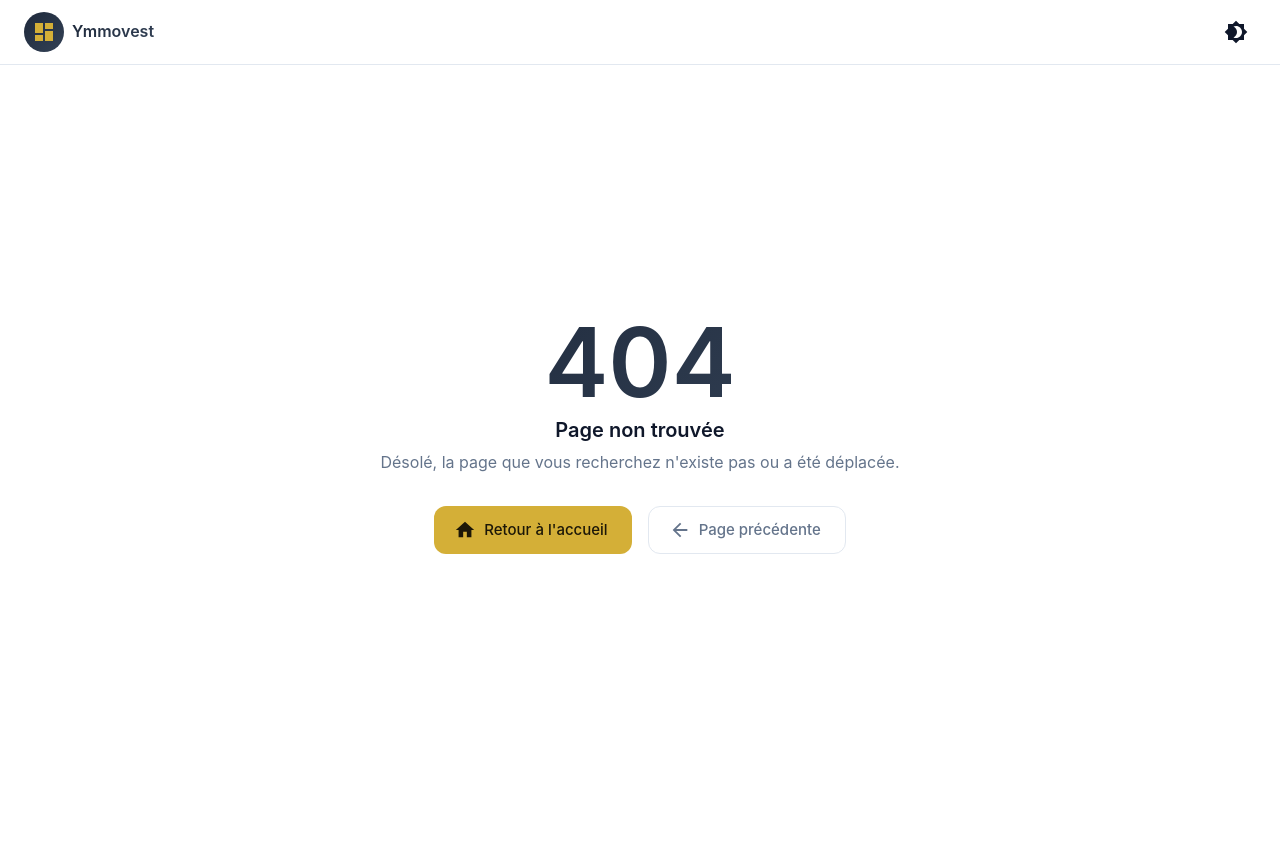
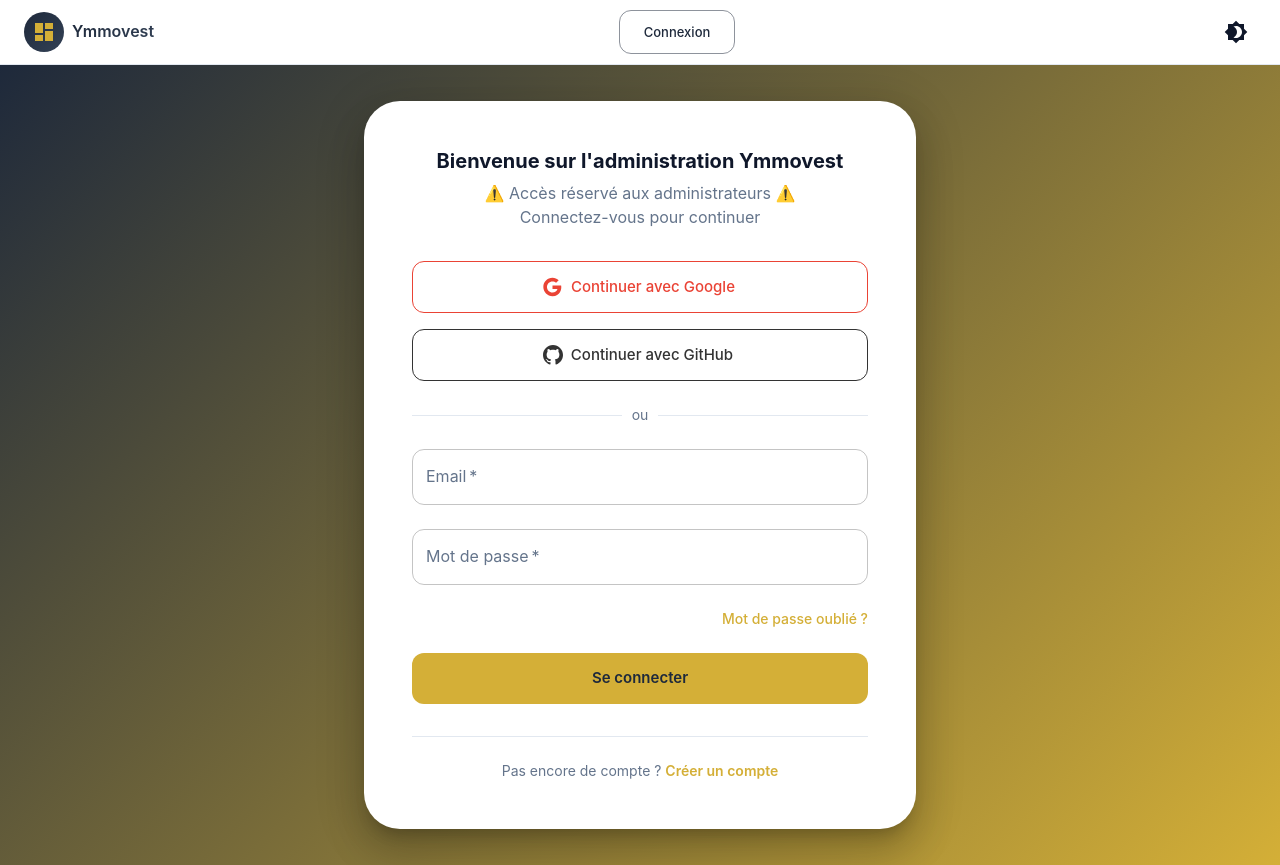
Before and after one commit to PiFR-App/Ymmovest, a React (Vite) app in the folder frontend/: page /login in a window 1280 px wide. Before the commit this address had no page. Before the commit the page ends 800 px from the top, so only its background shows below. Built offline with nearby package versions, Linux system fonts and the light colour scheme.

Commit message:
ajout de la page de login

```diff
--- a/frontend/App.tsx
+++ b/frontend/App.tsx
@@ -4,6 +4,7 @@ import { Home } from "./components/Home";
 import { Dashboard } from "./components/Dashboard";
 import { DetailedSimulation } from "./components/DetailedSimulation";
 import { Report } from "./components/Report";
+import { Login } from "./components/Login";
 import { NotFound } from "./components/NotFound";
 
 export default function App() {
@@ -15,6 +16,7 @@ export default function App() {
           <Route path="dashboard" element={<Dashboard />} />
           <Route path="simulation" element={<DetailedSimulation />} />
           <Route path="report" element={<Report />} />
+          <Route path="login" element={<Login />} />
           <Route path="*" element={<NotFound />} />
         </Route>
       </Routes>
--- a/frontend/components/Header.tsx
+++ b/frontend/components/Header.tsx
@@ -3,6 +3,7 @@ import {
   Toolbar,
   Typography,
   IconButton,
+  Button,
   Box,
   Container,
   Breadcrumbs,
@@ -95,6 +96,15 @@ export function Header({ darkMode, toggleDarkMode, currentView }: HeaderProps) {
             )}
           </Box>
 
+            <Button
+            variant="outlined"
+            size="small"
+            sx={{ textTransform: "none", mr: 2 }}
+            onClick={() => window.location.href = '/login'}
+            >
+            Connexion
+            </Button>
+
           <IconButton onClick={toggleDarkMode} color="inherit" sx={{ color: "text.primary" }}>
             {darkMode ? <Brightness7 /> : <Brightness4 />}
           </IconButton>
--- /dev/null
+++ b/frontend/components/Login.tsx
@@ -0,0 +1,213 @@
+import { useState } from 'react';
+import {
+  Box,
+  Container,
+  Paper,
+  Typography,
+  TextField,
+  Button,
+  Divider,
+  Link,
+  Stack,
+} from '@mui/material';
+import { Google as GoogleIcon } from '@mui/icons-material';
+
+export function Login() {
+  const [email, setEmail] = useState('');
+  const [password, setPassword] = useState('');
+
+  const handleEmailLogin = (e: React.FormEvent) => {
+    e.preventDefault();
+    // Logique de connexion par email
+    console.log('Email login:', email, password);
+  };
+
+  const handleGoogleLogin = () => {
+    // Logique de connexion Google
+    console.log('Google login');
+  };
+
+  const handleGithubLogin = () => {
+    // Logique de connexion GitHub
+    console.log('GitHub login');
+  };
+
+  return (
+    <Box
+      sx={{
+        minHeight: '100vh',
+        display: 'flex',
+        alignItems: 'center',
+        justifyContent: 'center',
+        background: 'linear-gradient(135deg, #1e293b 0%, #d4af37 100%)',
+        padding: 2,
+      }}
+    >
+      <Container maxWidth="sm">
+        <Paper
+          elevation={24}
+          sx={{
+            padding: { xs: 4, sm: 6 },
+            borderRadius: 3,
+          }}
+        >
+          {/* Header */}
+          <Box textAlign="center" mb={4}>
+            <Typography variant="h4" fontWeight="bold" gutterBottom>
+              Bienvenue sur l'administration Ymmovest
+            </Typography>
+            <Typography variant="body1" color="text.secondary">
+              ⚠️ Accès réservé aux administrateurs ⚠️
+            </Typography>
+            <Typography variant="body1" color="text.secondary">
+              Connectez-vous pour continuer
+            </Typography>
+          </Box>
+
+          {/* Boutons SSO */}
+          <Stack spacing={2} mb={3}>
+            <Button
+              variant="outlined"
+              size="large"
+              fullWidth
+              startIcon={<GoogleIcon />}
+              onClick={handleGoogleLogin}
+              sx={{
+                textTransform: 'none',
+                py: 1.5,
+                borderColor: '#ea4335',
+                color: '#ea4335',
+                '&:hover': {
+                  borderColor: '#ea4335',
+                  backgroundColor: '#ea4335',
+                  color: 'white',
+                },
+              }}
+            >
+              Continuer avec Google
+            </Button>
+
+            <Button
+              variant="outlined"
+              size="large"
+              fullWidth
+              startIcon={
+                <svg
+                  style={{ width: 20, height: 20 }}
+                  viewBox="0 0 24 24"
+                  fill="currentColor"
+                >
+                  <path d="M12 0c-6.626 0-12 5.373-12 12 0 5.302 3.438 9.8 8.207 11.387.599.111.793-.261.793-.577v-2.234c-3.338.726-4.033-1.416-4.033-1.416-.546-1.387-1.333-1.756-1.333-1.756-1.089-.745.083-.729.083-.729 1.205.084 1.839 1.237 1.839 1.237 1.07 1.834 2.807 1.304 3.492.997.107-.775.418-1.305.762-1.604-2.665-.305-5.467-1.334-5.467-5.931 0-1.311.469-2.381 1.236-3.221-.124-.303-.535-1.524.117-3.176 0 0 1.008-.322 3.301 1.23.957-.266 1.983-.399 3.003-.404 1.02.005 2.047.138 3.006.404 2.291-1.552 3.297-1.23 3.297-1.23.653 1.653.242 2.874.118 3.176.77.84 1.235 1.911 1.235 3.221 0 4.609-2.807 5.624-5.479 5.921.43.372.823 1.102.823 2.222v3.293c0 .319.192.694.801.576 4.765-1.589 8.199-6.086 8.199-11.386 0-6.627-5.373-12-12-12z" />
+                </svg>
+              }
+              onClick={handleGithubLogin}
+              sx={{
+                textTransform: 'none',
+                py: 1.5,
+                borderColor: '#333',
+                color: '#333',
+                '&:hover': {
+                  borderColor: '#333',
+                  backgroundColor: '#333',
+                  color: 'white',
+                },
+              }}
+            >
+              Continuer avec GitHub
+            </Button>
+          </Stack>
+
+          {/* Séparateur */}
+          <Divider sx={{ my: 3 }}>
+            <Typography variant="body2" color="text.secondary">
+              ou
+            </Typography>
+          </Divider>
+
+          {/* Formulaire de connexion par email */}
+          <Box component="form" onSubmit={handleEmailLogin}>
+            <Stack spacing={3}>
+              <TextField
+                label="Email"
+                type="email"
+                value={email}
+                onChange={(e) => setEmail(e.target.value)}
+                placeholder="votre.email@exemple.com"
+                required
+                fullWidth
+                variant="outlined"
+              />
+
+              <TextField
+                label="Mot de passe"
+                type="password"
+                value={password}
+                onChange={(e) => setPassword(e.target.value)}
+                placeholder="••••••••"
+                required
+                fullWidth
+                variant="outlined"
+              />
+
+              <Box display="flex" justifyContent="flex-end">
+                <Link
+                  href="#"
+                  variant="body2"
+                  sx={{
+                    color: '#d4af37',
+                    textDecoration: 'none',
+                    fontWeight: 500,
+                    '&:hover': {
+                      textDecoration: 'underline',
+                    },
+                  }}
+                >
+                  Mot de passe oublié ?
+                </Link>
+              </Box>
+
+              <Button
+                type="submit"
+                variant="contained"
+                size="large"
+                fullWidth
+                sx={{
+                  py: 1.5,
+                  backgroundColor: '#d4af37',
+                  color: '#1e293b',
+                  fontWeight: 600,
+                  textTransform: 'none',
+                  '&:hover': {
+                    backgroundColor: '#c49d2f',
+                  },
+                }}
+              >
+                Se connecter
+              </Button>
+            </Stack>
+          </Box>
+
+          {/* Lien d'inscription */}
+          <Box mt={4} pt={3} borderTop="1px solid" borderColor="divider">
+            <Typography variant="body2" color="text.secondary" textAlign="center">
+              Pas encore de compte ?{' '}
+              <Link
+                href="#"
+                sx={{
+                  color: '#d4af37',
+                  textDecoration: 'none',
+                  fontWeight: 600,
+                  '&:hover': {
+                    textDecoration: 'underline',
+                  },
+                }}
+              >
+                Créer un compte
+              </Link>
+            </Typography>
+          </Box>
+        </Paper>
+      </Container>
+    </Box>
+  );
+}
```
Also changed, not shown: 1 other file (tests, documents, lock files or other folders).
